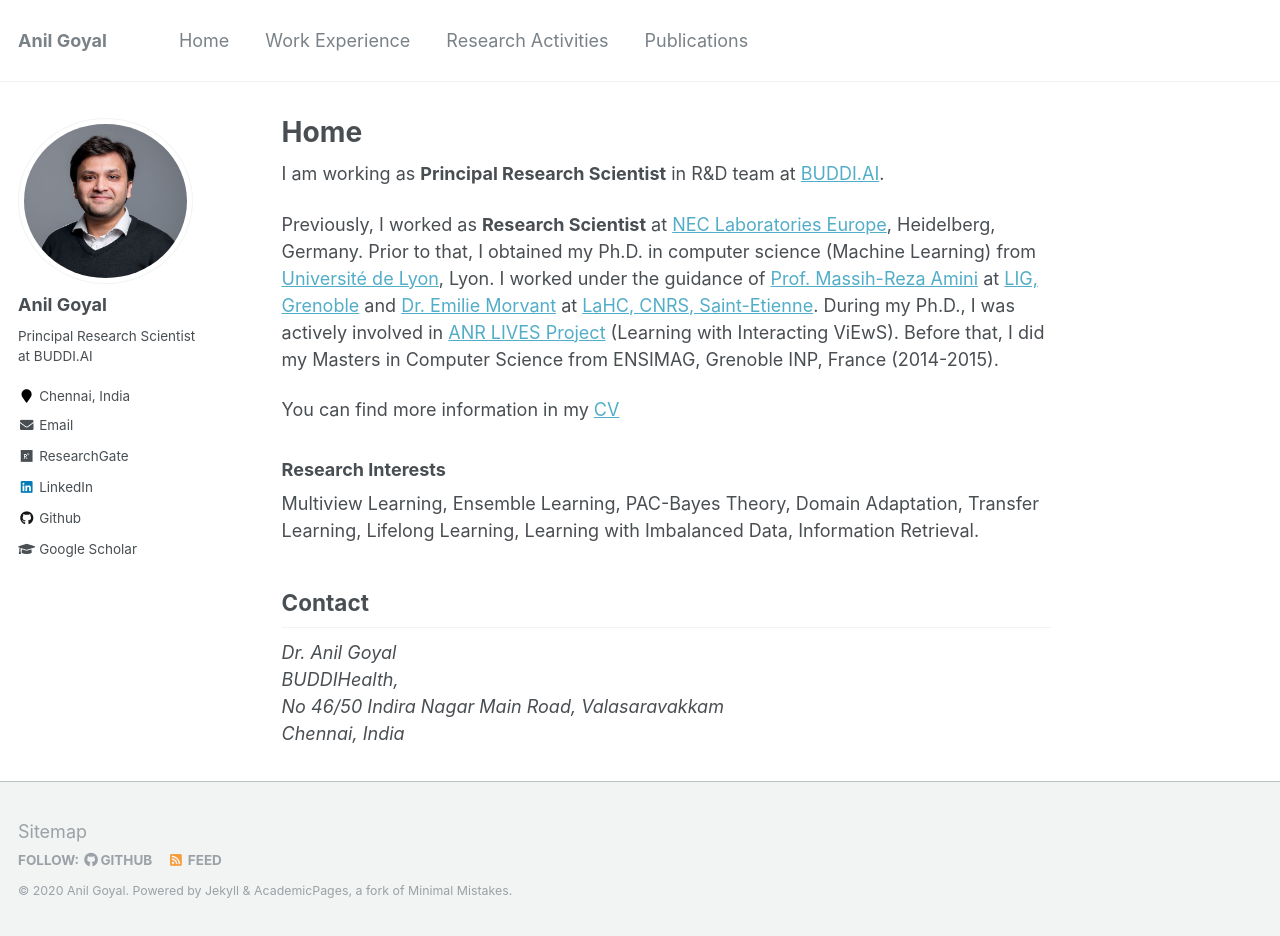
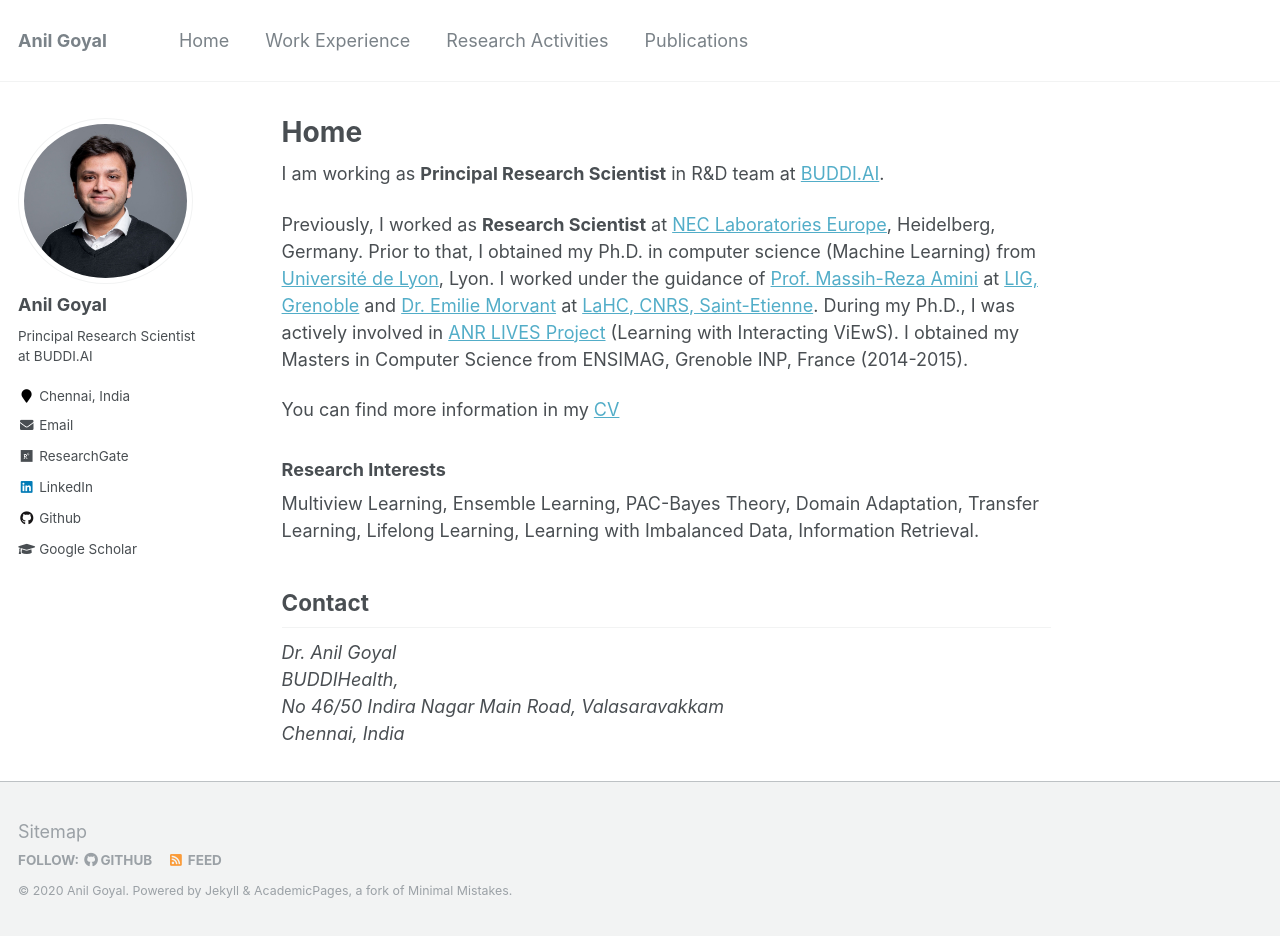
Before and after one commit to goyalanil/goyalanil.github.io, a Jekyll site: the page built from _pages/about.md, in a window 1280 px wide and 936 px high. Built offline with Jekyll 4.4.1, drawn with Linux system fonts in a browser that asks for light colours.

Commit message:
Update about.md

```diff
--- a/_pages/about.md
+++ b/_pages/about.md
@@ -10,7 +10,7 @@ redirect_from:
 
 I am working as  **Principal Research Scientist** in R&D team at [BUDDI.AI](https://buddi.ai/index).
 
-Previously, I worked as **Research Scientist** at [NEC Laboratories Europe](https://www.neclab.eu/), Heidelberg, Germany. Prior to that, I obtained my Ph.D. in computer science (Machine Learning) from [Université de  Lyon](https://www.universite-lyon.fr/version-anglaise/udl-en-6709.kjsp), Lyon. I worked under the guidance of [Prof. Massih-Reza Amini](http://ama.liglab.fr/~amini/ ) at [LIG, Grenoble](https://www.liglab.fr/) and [Dr. Emilie Morvant](http://perso.univ-st-etienne.fr/me63854h/) at [LaHC, CNRS, Saint-Etienne](http://laboratoirehubertcurien.fr/). During my Ph.D., I was actively involved in [ANR LIVES Project](https://lives.lif.univ-mrs.fr/) (Learning with Interacting ViEwS).  Before that, I did my Masters in Computer Science from ENSIMAG, Grenoble INP, France (2014-2015).
+Previously, I worked as **Research Scientist** at [NEC Laboratories Europe](https://www.neclab.eu/), Heidelberg, Germany. Prior to that, I obtained my Ph.D. in computer science (Machine Learning) from [Université de  Lyon](https://www.universite-lyon.fr/version-anglaise/udl-en-6709.kjsp), Lyon. I worked under the guidance of [Prof. Massih-Reza Amini](http://ama.liglab.fr/~amini/ ) at [LIG, Grenoble](https://www.liglab.fr/) and [Dr. Emilie Morvant](http://perso.univ-st-etienne.fr/me63854h/) at [LaHC, CNRS, Saint-Etienne](http://laboratoirehubertcurien.fr/). During my Ph.D., I was actively involved in [ANR LIVES Project](https://lives.lif.univ-mrs.fr/) (Learning with Interacting ViEwS). I obtained my Masters in Computer Science from ENSIMAG, Grenoble INP, France (2014-2015).
 
 You can find more information in my [CV](https://goyalanil.github.io/files/Resume/Anil_Goyal_Resume.pdf)
 
```
